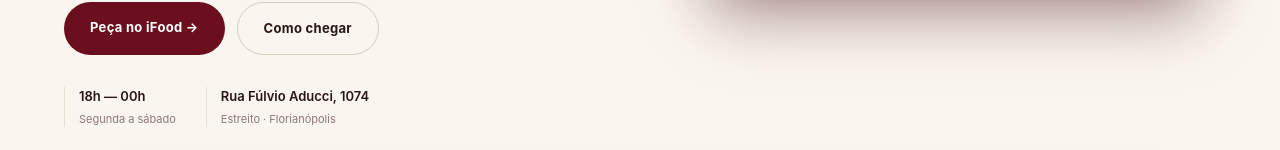
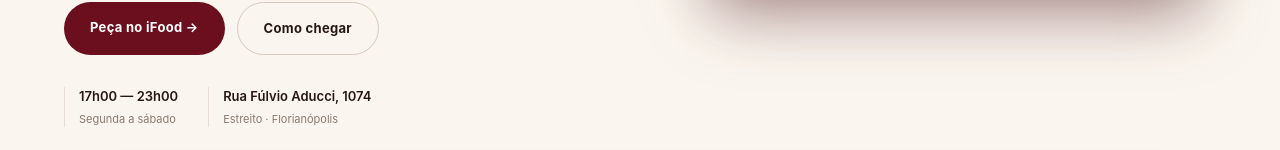
Before and after one commit to LucasGabrielOM/smack-chicken-painel-oficial, a Next.js app: page / in a window 1280 px wide. Shown: the part 718-868 px from the top of the page. Built offline with nearby package versions, Linux system fonts and the light colour scheme.

Commit message:
fix: update store operating hours to 17h00 - 23h00

```diff
--- a/app/storefront.tsx
+++ b/app/storefront.tsx
@@ -131,7 +131,7 @@ export default function Storefront() {
           </div>
           <div className="sc-facts">
             <span>
-              <b>18h — 00h</b>Segunda a sábado
+              <b>17h00 — 23h00</b>Segunda a sábado
             </span>
             <span>
               <b>Rua Fúlvio Aducci, 1074</b>Estreito · Florianópolis
@@ -328,7 +328,7 @@ export default function Storefront() {
             <br />
             Florianópolis — SC
             <br />
-            Aberto de segunda a sábado, das 18h às 00h.
+            Aberto de segunda a sábado, das 17h00 às 23h00.
           </p>
           <a href={MAPS_URL} target="_blank" rel="noreferrer">
             Abrir no Google Maps ↗
```
